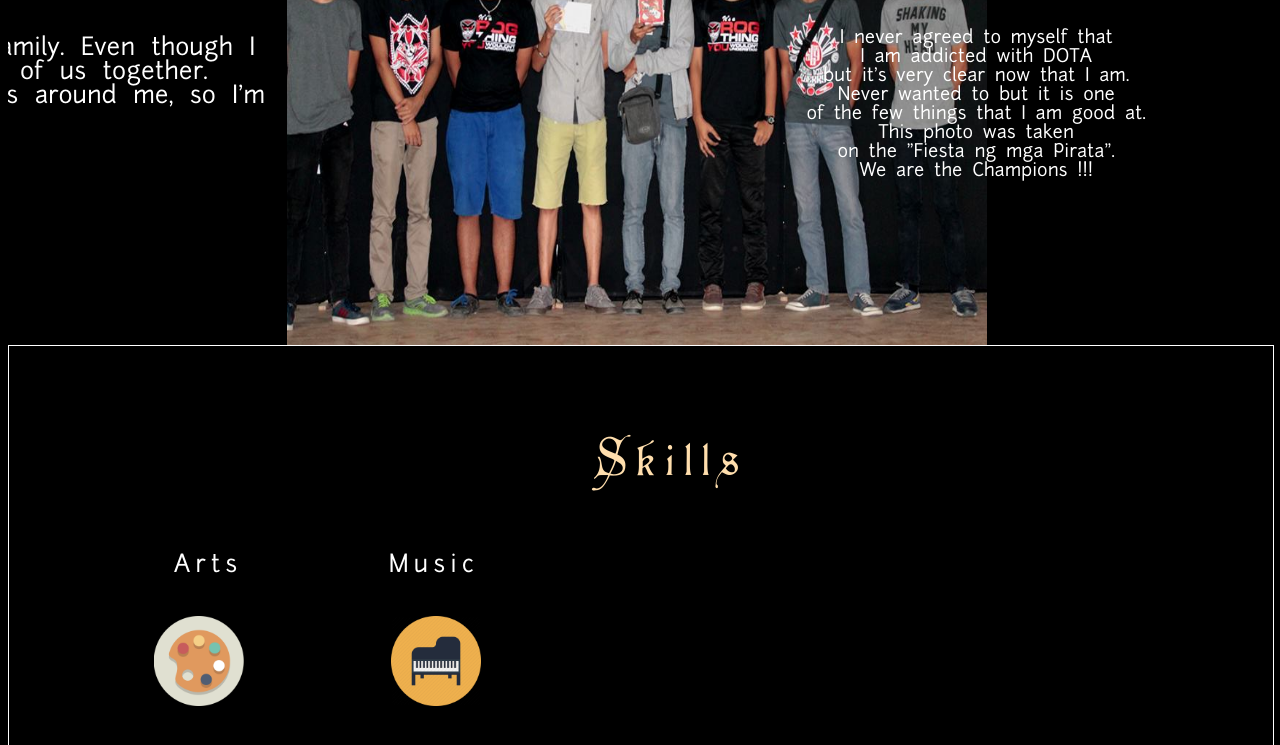
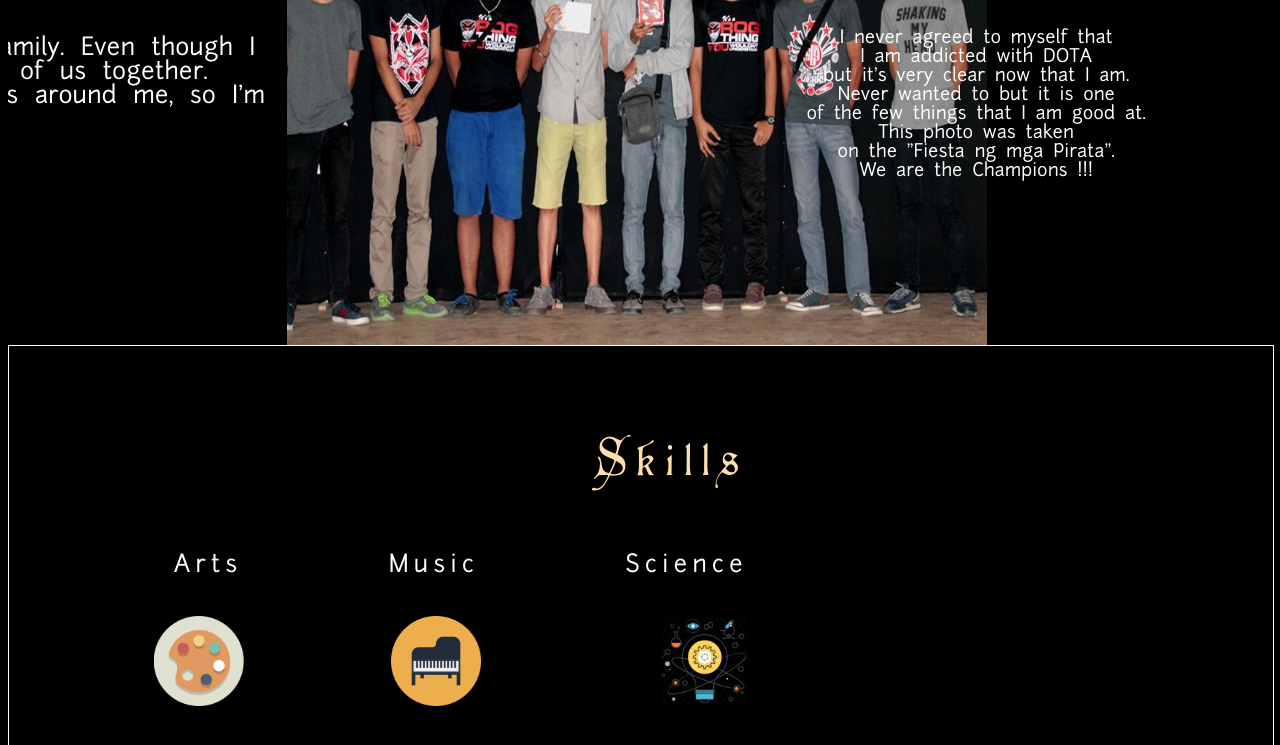
Before and after one commit to yarninel/DELARAMA_LeninRay_PersonalWebsite, a plain HTML site: page index.html in a window 1280 px wide. Shown: the part 305-1050 px from the top of the page. Drawn offline with Linux system fonts and the light colour scheme.

Commit message:
Rarely commit routine

```diff
--- a/index.html
+++ b/index.html
@@ -110,3 +110,9 @@
                  </div>
         </div><div class="skillset">
             <span class="skillname">
+                 Science
+            </span>
+            <div>
+                <img class="skillimg" src="images/science.png">
+            </div>
+        </div><div class="skillset">
```
